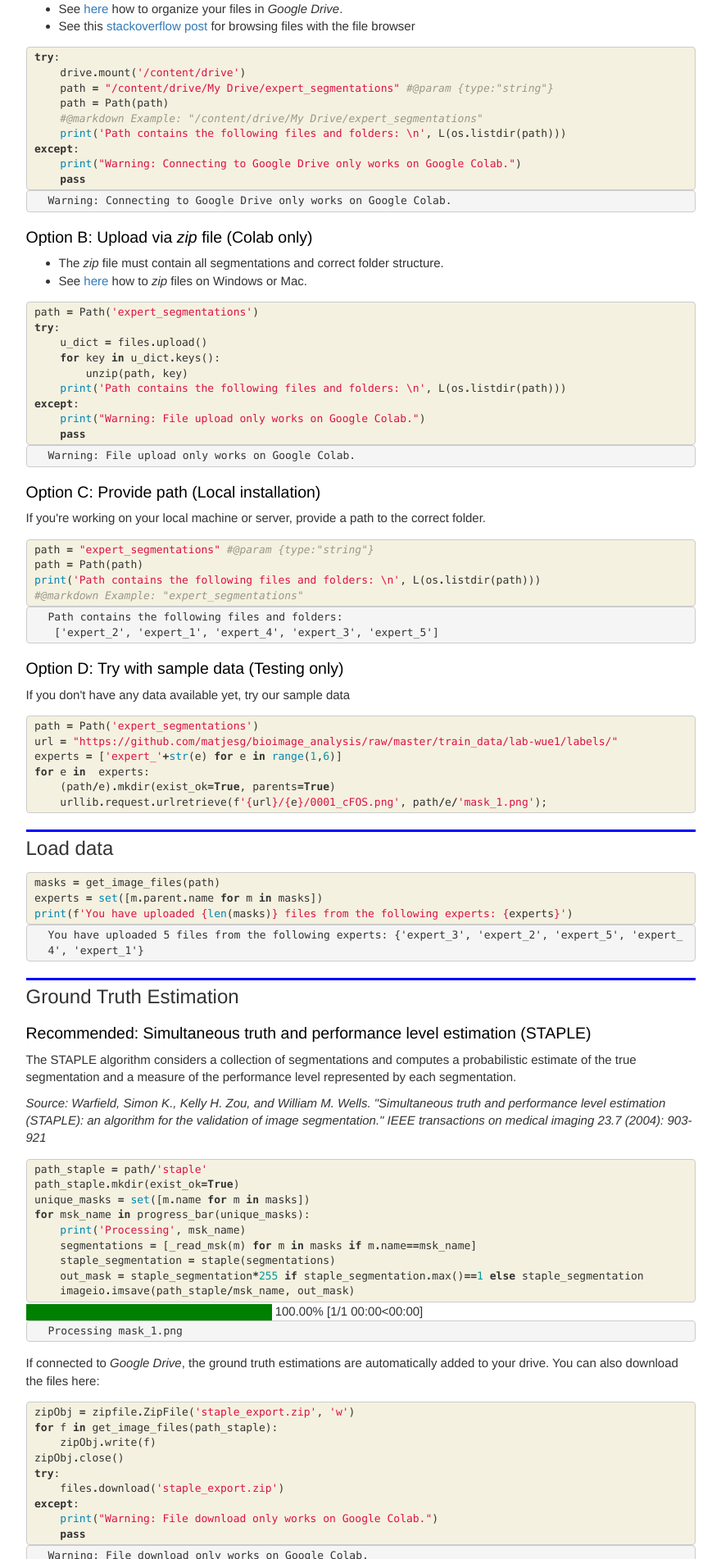
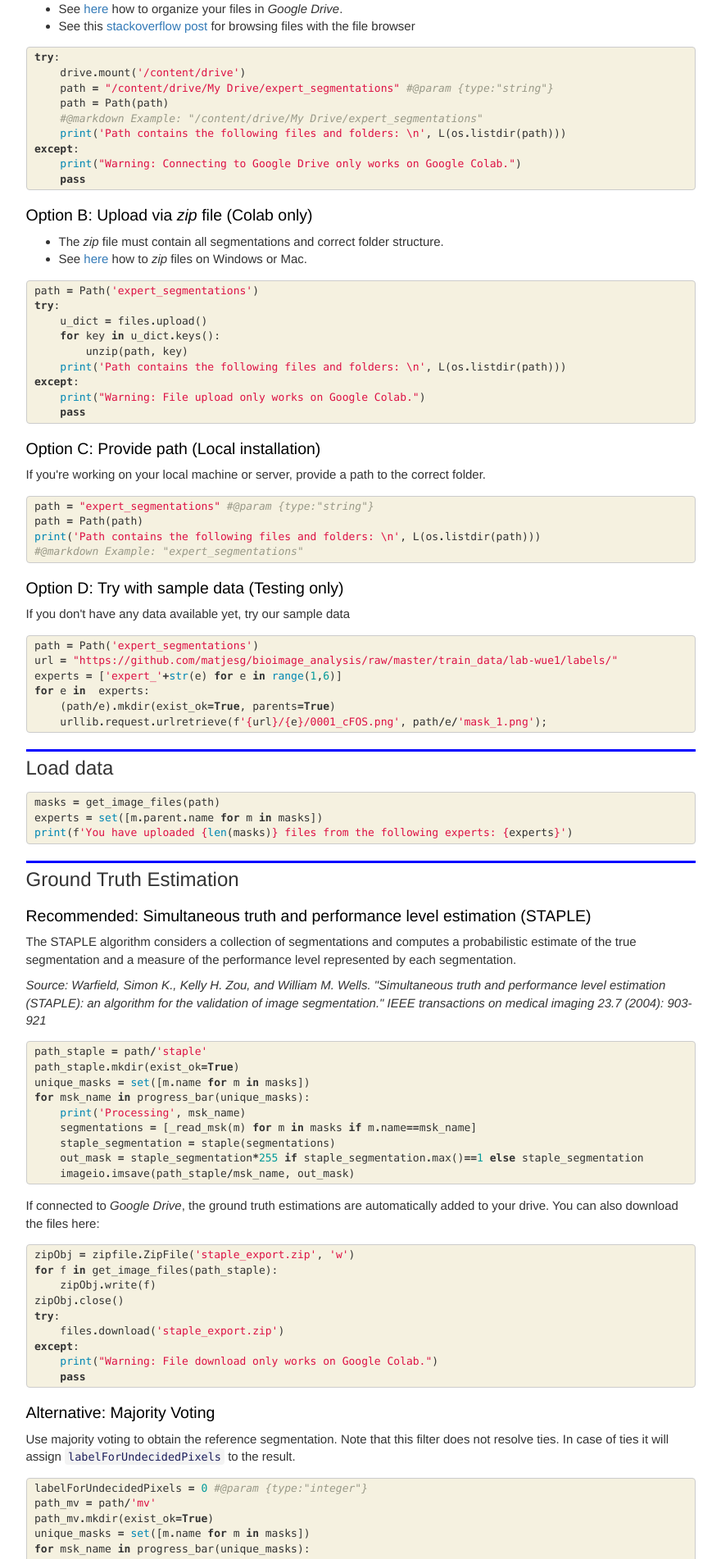
Before and after one commit to matjesg/deepflash2, a Jekyll site: the page built from docs/gt_estimation.html, in a window 1280 px wide. Shown: the part 1716-3618 px from the top of the page at 82% size, without its empty margins (346-1226 px from the left). Built offline with Jekyll 4.4.1, drawn with Linux system fonts in a browser that asks for light colours; nearby versions of some CDN libraries; comment, search, counter and statistics services are not loaded; some of the changed text lies outside the part shown.

Commit message:
clean nb

```diff
--- a/docs/gt_estimation.html
+++ b/docs/gt_estimation.html
@@ -159,20 +159,6 @@
 </div>
 </div>
 
-<div class="output_wrapper">
-<div class="output">
-
-<div class="output_area">
-
-<div class="output_subarea output_stream output_stdout output_text">
-<pre>Warning: Connecting to Google Drive only works on Google Colab.
-</pre>
-</div>
-</div>
-
-</div>
-</div>
-
 </div>
     {% endraw %}
 
@@ -214,20 +200,6 @@
 </div>
 </div>
 
-<div class="output_wrapper">
-<div class="output">
-
-<div class="output_area">
-
-<div class="output_subarea output_stream output_stdout output_text">
-<pre>Warning: File upload only works on Google Colab.
-</pre>
-</div>
-</div>
-
-</div>
-</div>
-
 </div>
     {% endraw %}
 
@@ -258,21 +230,6 @@
 </pre></div>
 
     </div>
-</div>
-</div>
-
-<div class="output_wrapper">
-<div class="output">
-
-<div class="output_area">
-
-<div class="output_subarea output_stream output_stdout output_text">
-<pre>Path contains the following files and folders:
- [&#39;expert_2&#39;, &#39;expert_1&#39;, &#39;expert_4&#39;, &#39;expert_3&#39;, &#39;expert_5&#39;]
-</pre>
-</div>
-</div>
-
 </div>
 </div>
 
@@ -336,20 +293,6 @@
 </div>
 </div>
 
-<div class="output_wrapper">
-<div class="output">
-
-<div class="output_area">
-
-<div class="output_subarea output_stream output_stdout output_text">
-<pre>You have uploaded 5 files from the following experts: {&#39;expert_3&#39;, &#39;expert_2&#39;, &#39;expert_5&#39;, &#39;expert_4&#39;, &#39;expert_1&#39;}
-</pre>
-</div>
-</div>
-
-</div>
-</div>
-
 </div>
     {% endraw %}
 
@@ -389,46 +332,6 @@
 </div>
 </div>
 
-<div class="output_wrapper">
-<div class="output">
-
-<div class="output_area">
-
-
-<div class="output_html rendered_html output_subarea ">
-
-    <div>
-        <style>
-            /* Turns off some styling */
-            progress {
-                /* gets rid of default border in Firefox and Opera. */
-                border: none;
-                /* Needs to be in here for Safari polyfill so background images work as expected. */
-                background-size: auto;
-            }
-            .progress-bar-interrupted, .progress-bar-interrupted::-webkit-progress-bar {
-                background: #F44336;
-            }
-        </style>
-      <progress value='1' class='' max='1' style='width:300px; height:20px; vertical-align: middle;'></progress>
-      100.00% [1/1 00:00<00:00]
-    </div>
-
-</div>
-
-</div>
-
-<div class="output_area">
-
-<div class="output_subarea output_stream output_stdout output_text">
-<pre>Processing mask_1.png
-</pre>
-</div>
-</div>
-
-</div>
-</div>
-
 </div>
     {% endraw %}
 
@@ -458,20 +361,6 @@
 </pre></div>
 
     </div>
-</div>
-</div>
-
-<div class="output_wrapper">
-<div class="output">
-
-<div class="output_area">
-
-<div class="output_subarea output_stream output_stdout output_text">
-<pre>Warning: File download only works on Google Colab.
-</pre>
-</div>
-</div>
-
 </div>
 </div>
 
@@ -507,46 +396,6 @@
 </div>
 </div>
 
-<div class="output_wrapper">
-<div class="output">
-
-<div class="output_area">
-
-
-<div class="output_html rendered_html output_subarea ">
-
-    <div>
-        <style>
-            /* Turns off some styling */
-            progress {
-                /* gets rid of default border in Firefox and Opera. */
-                border: none;
-                /* Needs to be in here for Safari polyfill so background images work as expected. */
-                background-size: auto;
-            }
-            .progress-bar-interrupted, .progress-bar-interrupted::-webkit-progress-bar {
-                background: #F44336;
-            }
-        </style>
-      <progress value='1' class='' max='1' style='width:300px; height:20px; vertical-align: middle;'></progress>
-      100.00% [1/1 00:00<00:00]
-    </div>
-
-</div>
-
-</div>
-
-<div class="output_area">
-
-<div class="output_subarea output_stream output_stdout output_text">
-<pre>Processing mask_1.png
-</pre>
-</div>
-</div>
-
-</div>
-</div>
-
 </div>
     {% endraw %}
 
@@ -579,20 +428,6 @@
 </div>
 </div>
 
-<div class="output_wrapper">
-<div class="output">
-
-<div class="output_area">
-
-<div class="output_subarea output_stream output_stdout output_text">
-<pre>Warning: File download only works on Google Colab.
-</pre>
-</div>
-</div>
-
-</div>
-</div>
-
 </div>
     {% endraw %}
 
```
Also changed, not shown: 1 other file.
